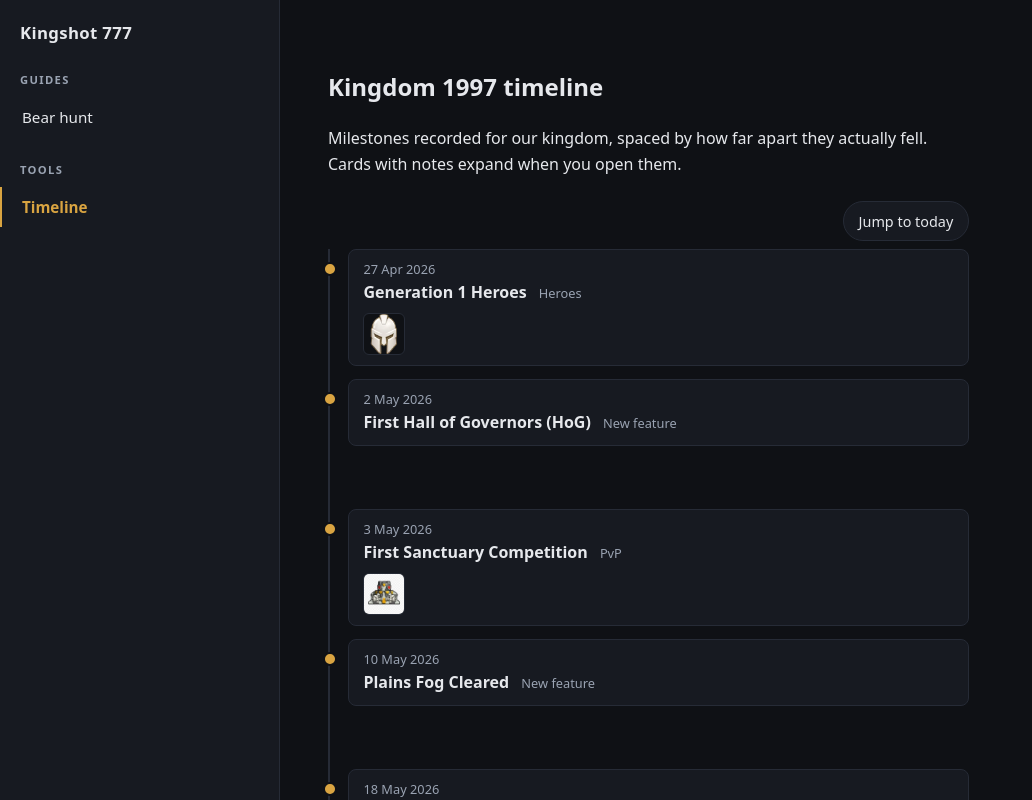
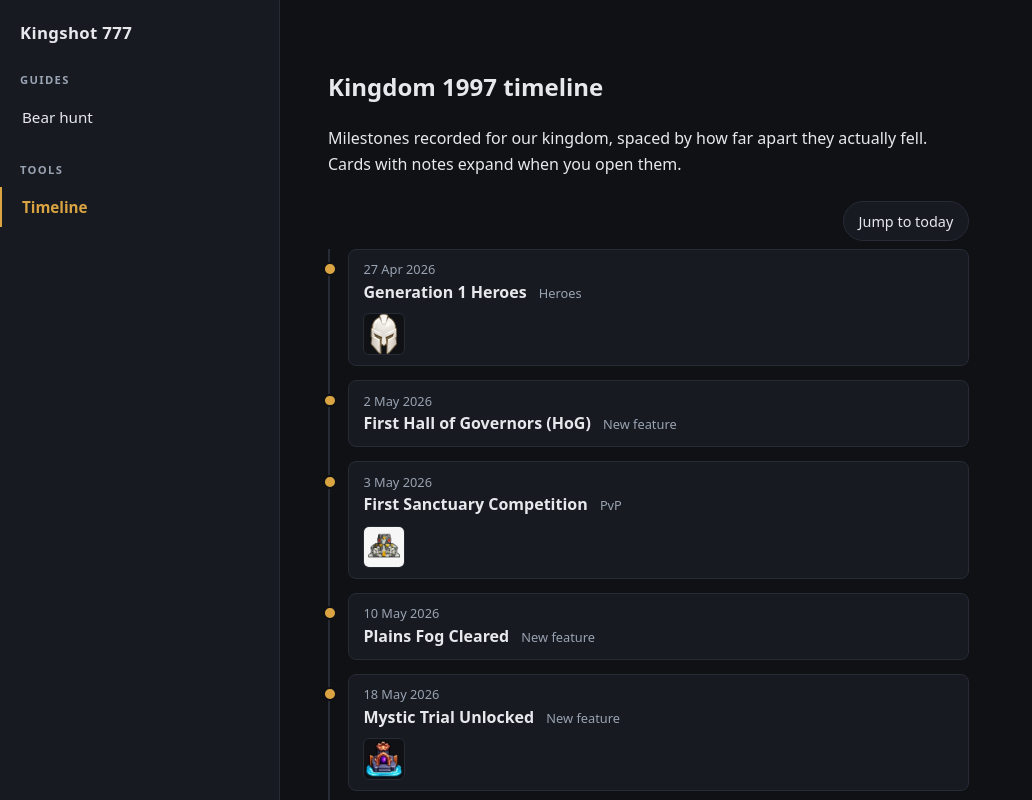
Before and after one commit to KirillVassiljev/KirillVassiljev.github.io, a SvelteKit app in the folder 777/: page /guides/timeline in a window 1280 px wide. Shown: the top 800 px of the page, without its empty margins (0-1032 px from the left). Built offline with nearby package versions, Linux system fonts and the light colour scheme.

Commit message:
fix timeline overlap

```diff
--- a/777/src/app.html
+++ b/777/src/app.html
@@ -2,7 +2,7 @@
 <html lang="en">
 	<head>
 		<meta charset="utf-8" />
-		<meta name="viewport" content="width=device-width, initial-scale=1" />
+		<meta name="viewport" content="width=device-width, initial-scale=1, viewport-fit=cover" />
 		%sveltekit.head%
 	</head>
 	<body data-sveltekit-preload-data="hover">
--- a/777/src/routes/+layout.svelte
+++ b/777/src/routes/+layout.svelte
@@ -66,6 +66,8 @@
 		--text: #e6e8ec;
 		--muted: #9aa3b2;
 		--accent: #d9a441;
+		/* Height of the mobile topbar, so sticky page content can clear it. */
+		--topbar-height: 3.25rem;
 	}
 
 	:global(body) {
@@ -88,7 +90,9 @@
 		display: flex;
 		align-items: center;
 		gap: 0.75rem;
-		padding: 0.5rem 0.75rem;
+		box-sizing: border-box;
+		height: var(--topbar-height);
+		padding: 0 max(0.75rem, env(safe-area-inset-right)) 0 max(0.75rem, env(safe-area-inset-left));
 		background: var(--surface);
 		border-bottom: 1px solid var(--border);
 	}
@@ -156,7 +160,8 @@
 	}
 
 	main {
-		padding: 1.5rem 1.25rem 4rem;
+		padding: 1.5rem max(1.25rem, env(safe-area-inset-right)) 4rem
+			max(1.25rem, env(safe-area-inset-left));
 	}
 
 	article {
--- a/777/src/routes/guides/timeline/+page.svelte
+++ b/777/src/routes/guides/timeline/+page.svelte
@@ -11,8 +11,8 @@
 	const iconFor = (name: string) =>
 		Object.entries(iconUrls).find(([path]) => path.match(/([^/]+)\.(webp|png)$/)?.[1] === name)?.[1];
 
-	const MIN_GAP = 130;
-	const MAX_GAP = 240;
+	const MIN_GAP = 14;
+	const MAX_GAP = 120;
 	const PX_PER_DAY = 1.4;
 	const DAY_MS = 86_400_000;
 
@@ -26,45 +26,50 @@
 	const asTime = (value: string) => Date.parse(`${value}T00:00:00Z`);
 	const clamp = (value: number, min: number, max: number) => Math.min(Math.max(value, min), max);
 
-	type Placed = Milestone & { time: number; offset: number };
+	type Dated = Milestone & { time: number };
+	type Row = { key: string; gap: number; milestone?: Dated };
 
-	const placed: Placed[] = [...milestones]
+	const dated: Dated[] = [...milestones]
 		.filter((m) => !Number.isNaN(asTime(m.date)))
-		.sort((a, b) => asTime(a.date) - asTime(b.date))
-		.reduce<Placed[]>((acc, m) => {
-			const time = asTime(m.date);
-			const previous = acc.at(-1);
-			const gap = previous
-				? clamp(((time - previous.time) / DAY_MS) * PX_PER_DAY, MIN_GAP, MAX_GAP)
-				: 0;
-			acc.push({ ...m, time, offset: (previous?.offset ?? 0) + gap });
-			return acc;
-		}, []);
+		.map((m) => ({ ...m, time: asTime(m.date) }))
+		.sort((a, b) => a.time - b.time);
 
-	const totalHeight = (placed.at(-1)?.offset ?? 0) + MIN_GAP;
+	// Cards sit in normal flow, so the date distance becomes the gap *between* them.
+	// That keeps the spacing proportional without ever letting two cards overlap.
+	const gapBetween = (from: number, to: number) =>
+		clamp(((to - from) / DAY_MS) * PX_PER_DAY, MIN_GAP, MAX_GAP);
 
 	// Prerendered at build time, so today's position is resolved in the browser.
-	let todayOffset = $state<number | null>(null);
+	let today = $state<number | null>(null);
 	let todayMarker = $state<HTMLDivElement | null>(null);
 
-	function offsetForTime(time: number) {
-		if (placed.length === 0) return null;
-		const first = placed[0];
-		const last = placed.at(-1)!;
-		if (time <= first.time) return 0;
-		if (time >= last.time) return last.offset;
+	const rows: Row[] = $derived.by(() => {
+		const out: Row[] = [];
+		let previous: Dated | null = null;
+		let placedToday = today === null;
 
-		const next = placed.findIndex((m) => m.time > time);
-		const before = placed[next - 1];
-		const after = placed[next];
-		const span = after.time - before.time;
-		const ratio = span === 0 ? 0 : (time - before.time) / span;
-		return before.offset + (after.offset - before.offset) * ratio;
+		for (const m of dated) {
+			let gap = previous ? gapBetween(previous.time, m.time) : 0;
+
+			if (!placedToday && today! <= m.time) {
+				const span = previous ? m.time - previous.time : 0;
+				const ratio = span > 0 ? clamp((today! - previous!.time) / span, 0, 1) : 0;
+				out.push({ key: '__today', gap: gap * ratio });
+				gap -= gap * ratio;
+				placedToday = true;
 			}
+
+			out.push({ key: m.date + m.title, gap, milestone: m });
+			previous = m;
+		}
+
+		if (!placedToday) out.push({ key: '__today', gap: MIN_GAP });
+		return out;
+	});
 
 	onMount(() => {
 		const now = new Date();
-		todayOffset = offsetForTime(Date.UTC(now.getFullYear(), now.getMonth(), now.getDate()));
+		today = Date.UTC(now.getFullYear(), now.getMonth(), now.getDate());
 	});
 
 	function jumpToToday() {
@@ -87,27 +92,21 @@
 	expand when you open them.
 </p>
 
-{#if placed.length === 0}
+{#if dated.length === 0}
 	<p class="empty">No milestones recorded yet.</p>
 {:else}
 	<div class="controls">
-		<button type="button" onclick={jumpToToday} disabled={todayOffset === null}>
-			Jump to today
-		</button>
+		<button type="button" onclick={jumpToToday} disabled={today === null}>Jump to today</button>
 	</div>
 
-	<div class="timeline" style="height: {totalHeight}px">
+	<div class="timeline">
 		<div class="spine" aria-hidden="true"></div>
 
-		{#if todayOffset !== null}
-			<div bind:this={todayMarker} class="today" style="top: {todayOffset}px" aria-hidden="true">
-				<span>Today</span>
-			</div>
-		{/if}
-
 		<ol>
-			{#each placed as m (m.date + m.title)}
-				<li style="top: {m.offset}px" class:predicted={m.predicted}>
+			{#each rows as row (row.key)}
+				{#if row.milestone}
+					{@const m = row.milestone}
+					<li style="margin-top: {row.gap}px" class:predicted={m.predicted}>
 						<span class="dot" aria-hidden="true"></span>
 
 						{#snippet head()}
@@ -138,6 +137,13 @@
 							<div class="card">{@render head()}</div>
 						{/if}
 					</li>
+				{:else}
+					<li class="today-row" style="margin-top: {row.gap}px">
+						<div bind:this={todayMarker} class="today" aria-hidden="true">
+							<span>Today</span>
+						</div>
+					</li>
+				{/if}
 			{/each}
 		</ol>
 	</div>
@@ -153,7 +159,7 @@
 <style>
 	.controls {
 		position: sticky;
-		top: 0.5rem;
+		top: calc(var(--topbar-height) + 0.5rem);
 		z-index: 2;
 		display: flex;
 		justify-content: flex-end;
@@ -183,7 +189,7 @@
 
 	.timeline {
 		position: relative;
-		margin: 0 0 2rem;
+		margin: 0 0 2rem -0.5rem;
 		padding-left: 1.25rem;
 	}
 
@@ -203,9 +209,7 @@
 	}
 
 	li {
-		position: absolute;
-		left: 1.25rem;
-		right: 0;
+		position: relative;
 	}
 
 	.dot {
@@ -262,6 +266,7 @@
 		margin-left: 0.5rem;
 		color: var(--muted);
 		font-size: 0.8rem;
+		white-space: nowrap;
 	}
 
 	.icons {
@@ -291,11 +296,9 @@
 	}
 
 	.today {
-		position: absolute;
-		left: 0;
-		right: 0;
 		display: flex;
 		align-items: center;
+		margin-left: -1.25rem;
 		border-top: 1px dashed var(--accent);
 	}
 
@@ -314,4 +317,14 @@
 		color: var(--muted);
 		font-size: 0.9rem;
 	}
+
+	@media (min-width: 768px) {
+		.controls {
+			top: 0.5rem;
+		}
+
+		.timeline {
+			margin-left: 0;
+		}
+	}
 </style>
```
Lines whose indentation alone changed are shown as unchanged.
